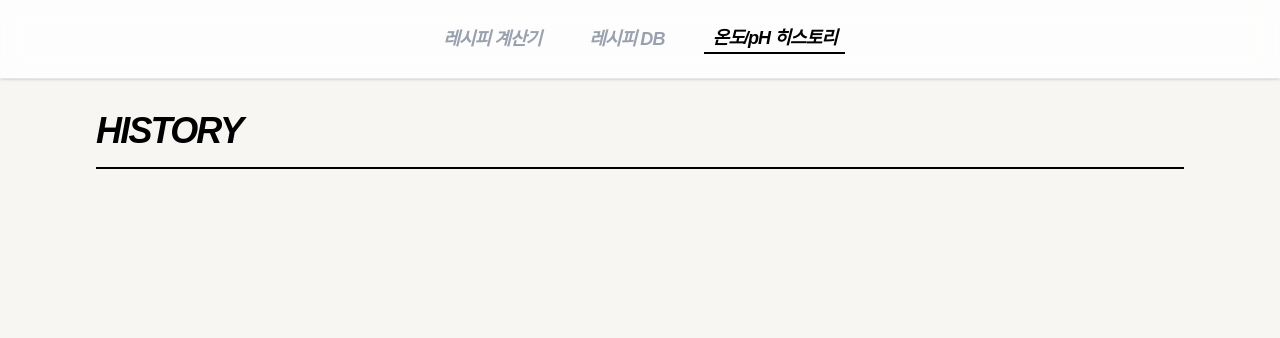
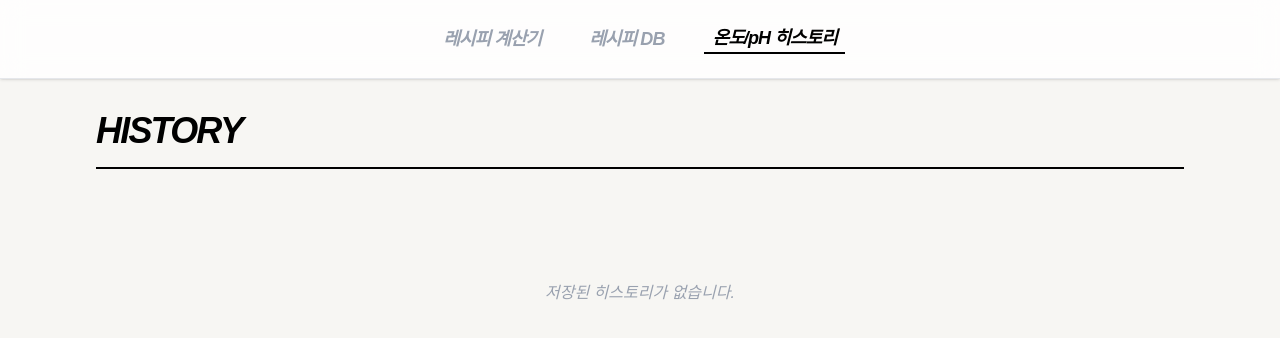
Before and after one commit to ehdrhquf88-cyber/bakery-calculator, a Next.js app: page / in a window 1280 px wide. Both pictures are taken after a click on the button "온도/pH 히스토리". Shown: the top 338 px of the page. Built offline with nearby package versions, Linux system fonts and the light colour scheme.

Commit message:
온도 pH 그룹화

```diff
--- a/app/page.js
+++ b/app/page.js
@@ -287,7 +287,6 @@ function QuickTempEntry({ tempLogs, setTempLogs, currentProductName, currentMemo
                 <span>{latestLog.timestamp}</span>
               </div>
               <div className="grid grid-cols-2 gap-x-3 gap-y-0.5">
-                {/* 9개 제한을 없애고 모든 데이터 출력 */}
                 {items.map(item => latestLog.data[item] && (latestLog.data[item].t || latestLog.data[item].p) ? (
                   <div key={item} className="flex justify-between border-b border-gray-50/50">
                     <span className="text-gray-400 font-bold">{item}</span>
@@ -305,23 +304,47 @@ function QuickTempEntry({ tempLogs, setTempLogs, currentProductName, currentMemo
 
 function TempPhDB({ tempLogs, setTempLogs }) {
   const items = ["날짜", "르방", "밀", "물", "결과", "오토리즈", "오토리즈완료", "반죽완료", "하바1", "하바2", "하바3", "하바4", "분할", "성형", "굽기"];
-  const sortedLogs = [...tempLogs].sort((a, b) => b.id - a.id);
+
+  // 데이터 그룹화 로직 (제품명 기준)
+  const groupedLogs = useMemo(() => {
+    const groups = {};
+    tempLogs.forEach(log => {
+      if (!groups[log.productName]) {
+        groups[log.productName] = [];
+      }
+      groups[log.productName].push(log);
+    });
+    // 그룹 내에서 최신순 정렬
+    Object.keys(groups).forEach(name => {
+      groups[name].sort((a, b) => b.id - a.id);
+    });
+    return groups;
+  }, [tempLogs]);
 
   return (
     <main className="max-w-6xl mx-auto px-4 md:px-8 text-black">
       <div className="border-b-2 border-black pb-4 mb-8">
         <h1 className="text-3xl md:text-4xl font-black italic tracking-tighter uppercase">History</h1>
       </div>
+
+      <div className="space-y-12">
+        {Object.entries(groupedLogs).length > 0 ? (
+          Object.entries(groupedLogs).map(([productName, logs]) => (
+            <div key={productName} className="space-y-4">
+              {/* 제품명 헤더 스타일 유지 */}
+              <h2 className="text-2xl font-black italic border-l-4 border-black pl-4 uppercase tracking-tighter">
+                {productName}
+              </h2>
               <div className="grid grid-cols-1 md:grid-cols-2 lg:grid-cols-3 gap-6">
-        {sortedLogs.map(log => (
+                {logs.map(log => (
                   <div key={log.id} className="bg-white p-6 rounded-2xl shadow-sm border border-gray-100 relative group">
                     <div className="mb-4">
                       <div className="flex justify-between items-start">
-                <h3 className="font-black italic text-xl tracking-tighter truncate pr-6">{log.productName}</h3>
-                <button onClick={() => confirm("삭제하시겠습니까?") && setTempLogs(tempLogs.filter(l => l.id !== log.id))} className="text-gray-300 hover:text-red-500 absolute top-5 right-5">✕</button>
+                        <span className="text-[10px] font-black text-gray-400 uppercase">{log.type}</span>
+                        <button onClick={() => confirm("삭제하시겠습니까?") && setTempLogs(tempLogs.filter(l => l.id !== log.id))} className="text-gray-300 hover:text-red-500 transition-colors">✕</button>
                       </div>
-              <div className="flex justify-between text-[10px] font-bold text-gray-400 mt-1 uppercase">
-                <span>{log.type}</span><span>{log.displayTime?.split(',')[0] || log.timestamp}</span>
+                      <div className="font-bold text-sm italic mt-1">
+                        {log.displayTime?.split(',')[0] || log.timestamp}
                       </div>
                     </div>
                     <div className="space-y-1">
@@ -337,6 +360,12 @@ function TempPhDB({ tempLogs, setTempLogs }) {
                     {log.memo && <div className="mt-4 pt-3 border-t border-dashed text-[11px] italic text-gray-500 whitespace-pre-wrap">{log.memo}</div>}
                   </div>
                 ))}
+              </div>
+            </div>
+          ))
+        ) : (
+          <div className="py-20 text-center text-gray-400 italic">저장된 히스토리가 없습니다.</div>
+        )}
       </div>
     </main>
   );
```
Lines whose indentation alone changed are shown as unchanged.
